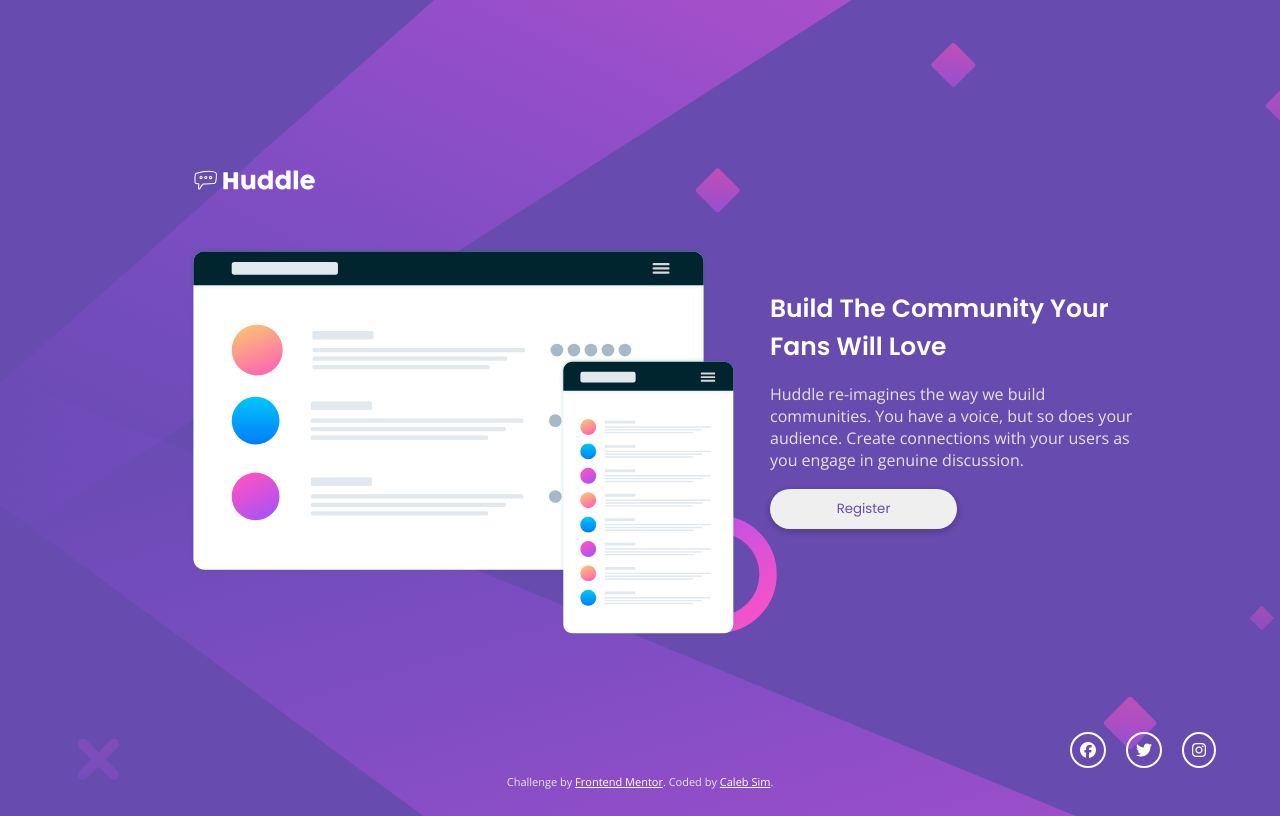
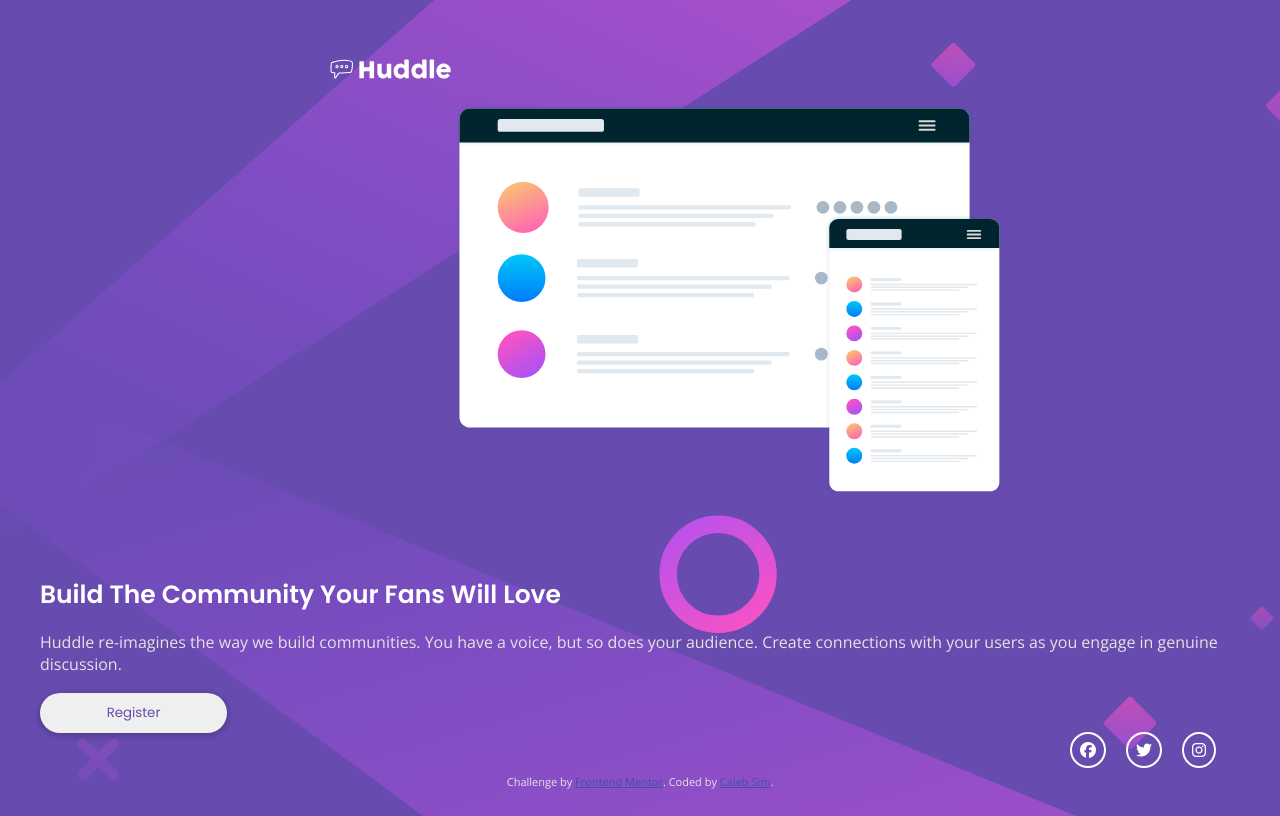
Before and after one commit to CodeLamp168/Huddle-Landing-Page-Basic-Challenge, a plain HTML site: page index.html in a window 1280 px wide. Drawn offline with nearby package versions, Linux system fonts and the light colour scheme.

Commit message:
Fixed HTML
Removed <main> element

```diff
--- a/index.html
+++ b/index.html
@@ -18,13 +18,12 @@
 </head>
 <body>
 
-<main>
-  <div class="img-area">
-    <img class="logo" src="./images/logo.svg" alt="">
-    <img src="./images/illustration-mockups.svg" alt="" class="illustration">
+  <div class="img-area section">
+    <img class="logo" src="./images/logo.svg" alt="logo">
+    <img src="./images/illustration-mockups.svg" alt="illustration" class="illustration">
   </div>
 
-    <div class="text-area">
+  <div class="text-area section">
       <h1>Build The Community Your Fans Will Love</h1>
       <p>
         Huddle re-imagines the way we build communities. You have a voice, but so does your audience.
@@ -32,20 +31,16 @@
       </p>
       <button>Register</button>
       <div class="icon-area">
-        <a href="" class="icon"><i class="fa-brands fa-facebook"></i></a>
-        <a href="" class="icon"><i class="fa-brands fa-twitter"></i></a>
-        <a href="" class="icon"><i class="fa-brands fa-instagram"></i></a>
+        <a href="#" class="icon"><i class="fa-brands fa-facebook"></i></a>
+        <a href="#" class="icon"><i class="fa-brands fa-twitter"></i></a>
+        <a href="#" class="icon"><i class="fa-brands fa-instagram"></i></a>
       </div>
-    </div>
-
-
-
-</main>
+  </div>
 
 <footer>
   <p class="attribution">
-    Challenge by <a href="https://www.frontendmentor.io?ref=challenge"  target="_blank" style="color:white;" >Frontend Mentor</a>.
-    Coded by <a href="#" style="color:white;">Caleb Sim</a>.
+    Challenge by <a href="https://www.frontendmentor.io?ref=challenge"  target="_blank" >Frontend Mentor</a>.
+    Coded by <a href="#">Caleb Sim</a>.
   </p>
 </footer>
 
```
